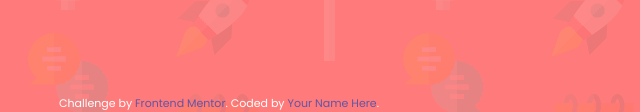
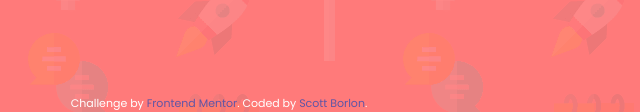
Before and after one commit to MeowB/intro-component-with-signup-form-master, a plain HTML site: page index.html in a window 1280 px wide. Shown: the part 688-800 px from the top of the page, 421-1061 px from the left. Drawn offline with Linux system fonts and the light colour scheme.

Commit message:
last commit?

```diff
--- a/index.html
+++ b/index.html
@@ -40,7 +40,7 @@
   <footer>
     <p class="attribution">
       Challenge by <a href="https://www.frontendmentor.io?ref=challenge" target="_blank">Frontend Mentor</a>.
-      Coded by <a href="#">Your Name Here</a>.
+      Coded by <a href="https://github.com/MeowB">Scott Borlon</a>.
     </p>
   </footer>
   <script src="main.js"></script>
```
